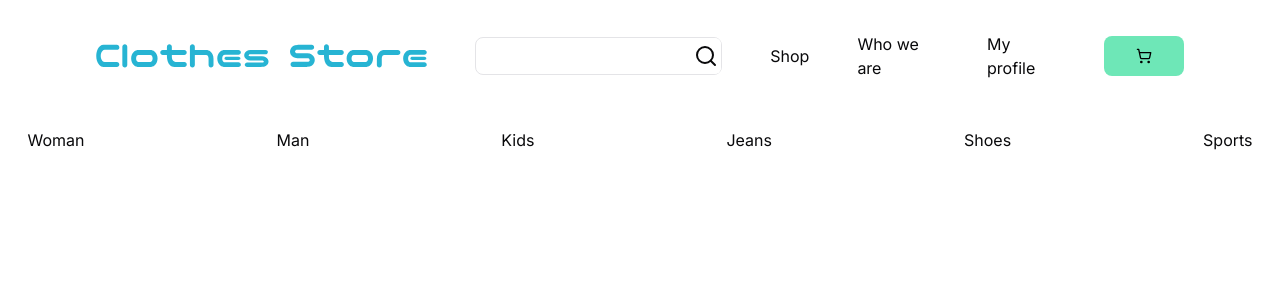
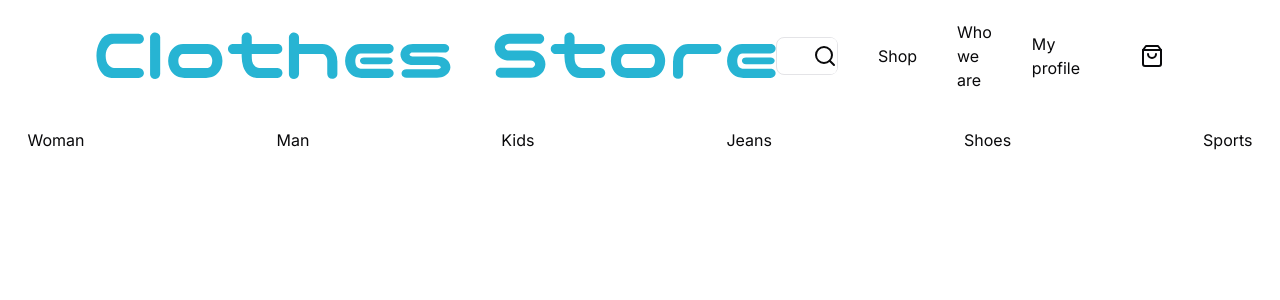
Before and after one commit to nalbertysales/clothes-store-with-nextjs, a Next.js app: page / in a window 1280 px wide. Shown: the top 300 px of the page. Built offline with nearby package versions, Linux system fonts and the light colour scheme.

Commit message:
feat: add shopping bag button to Header component

```diff
--- a/src/app/components/Header.tsx
+++ b/src/app/components/Header.tsx
@@ -1,16 +1,15 @@
-import { Search } from "lucide-react";
+import { Search, ShoppingBag } from "lucide-react";
 import { Button } from "./ui/button";
 import { Input } from "./ui/input";
 
 const Header = () => {
   return (
     <>
-      <header className="h-28 w-full flex justify-between px-24 items-center gap-12">
-        <div>
+      <header className="h-28 w-full flex px-24 items-center gap-2 flex-col justify-center">
+        <div className="w-full flex justify-between">
           <img src="/Clothes-Store-logo.svg" alt="Clothes Store" />
-        </div>
 
-        <ul className="flex gap-12 items-center">
+          <ul className="flex gap-10 items-center">
             <li className="flex border rounded-lg">
               <Input className="border-none shadow-none focus-visible:border-none focus-visible:ring-0" />
 
@@ -30,11 +29,16 @@ const Header = () => {
             <li>My profile</li>
 
             <li>
-            <button className="bg-emerald-300 px-8 py-3 rounded-lg">
-              <img src="/cart.svg" alt="Cart" />
-            </button>
+              <Button
+                className="border-none shadow-none hover:bg-slate-300 w-16 h-12"
+                variant="outline"
+                size="icon"
+              >
+                <ShoppingBag />
+              </Button>
             </li>
           </ul>
+        </div>
       </header>
     </>
   );
```
Lines whose indentation alone changed are shown as unchanged.
